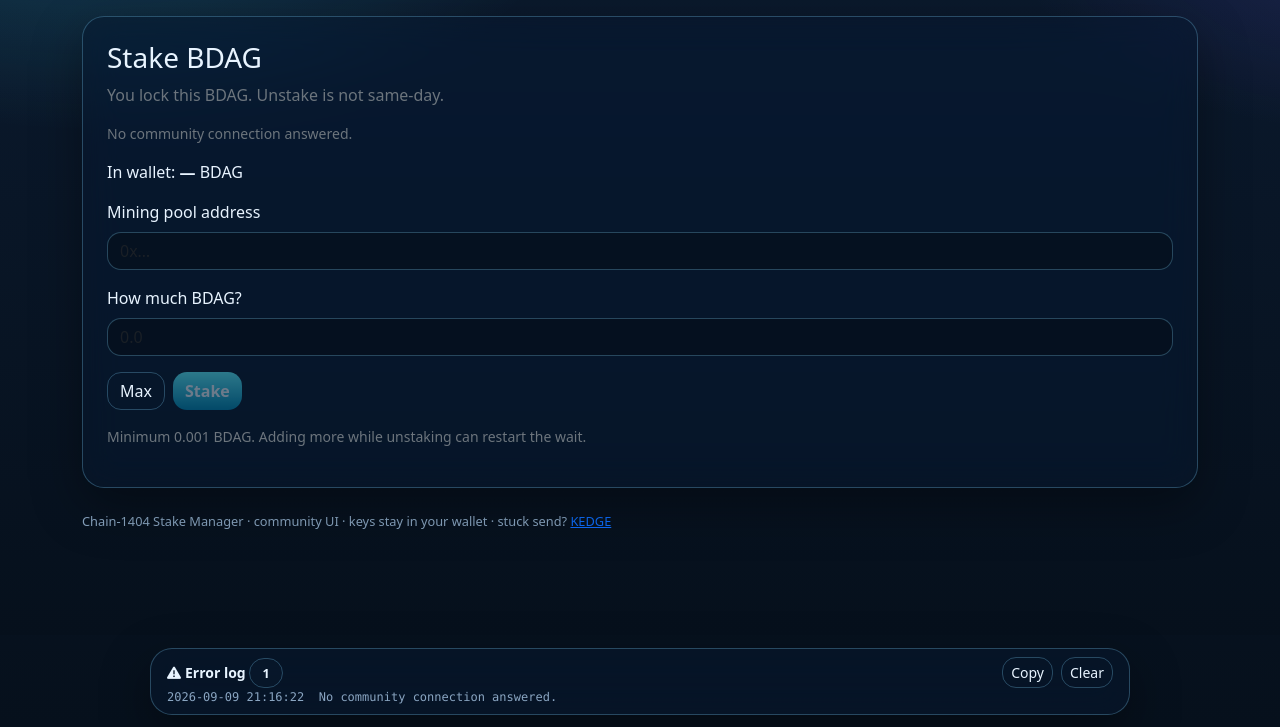
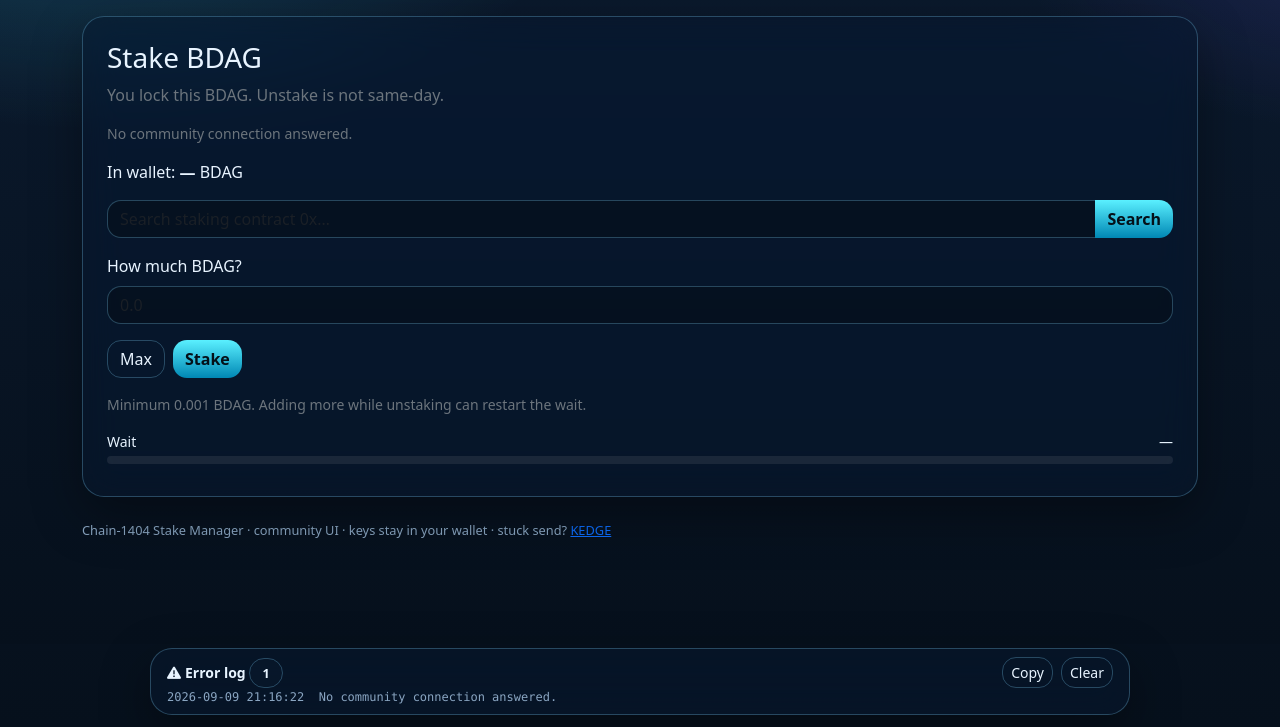
Before and after one commit to psycho-v1/Chain-1404-Stake-Manager, a plain HTML site: page stake.html in a window 1280 px wide. Shown: the part 73-800 px from the top of the page. Drawn offline with nearby package versions, Linux system fonts and the light colour scheme; no server answers.

Commit message:
Update stake.html

```diff
--- a/stake.html
+++ b/stake.html
@@ -18,15 +18,27 @@
       <p class="text-secondary">You lock this BDAG. Unstake is not same-day.</p>
       <p id="detail" class="small text-secondary"></p>
       <p>In wallet: <strong id="bal">—</strong> BDAG</p>
-      <label class="form-label" for="pool">Mining pool address</label>
-      <input class="form-control mb-3" id="pool" placeholder="0x…" autocomplete="off" spellcheck="false">
+      <p class="small" id="lockedLine"></p>
+      <div class="input-group mb-3">
+        <input class="form-control" id="contractQuery" placeholder="Search staking contract 0x…" autocomplete="off" spellcheck="false">
+        <button class="btn btn-accent" type="button" id="btnSearchContracts">Search</button>
+      </div>
+      <div id="contractHits"></div>
       <label class="form-label" for="amount">How much BDAG?</label>
       <input class="form-control" id="amount" inputmode="decimal" placeholder="0.0">
       <div class="d-flex flex-wrap gap-2 mt-3">
         <button type="button" class="btn btn-ghost" id="btnMax">Max</button>
-        <button type="button" class="btn btn-accent" id="btnStake" data-need-ready>Stake</button>
+        <button type="button" class="btn btn-accent" id="btnStake">Stake</button>
       </div>
       <p class="small text-secondary mt-3" id="firstStake">Minimum 0.001 BDAG. Adding more while unstaking can restart the wait.</p>
+      <div class="wait-card mt-3" id="waitCard">
+        <div class="d-flex justify-content-between small mb-1">
+          <span id="waitLabel">Wait</span>
+          <span id="waitClock">—</span>
+        </div>
+        <div class="wait-track"><div class="wait-fill" id="waitFill"></div></div>
+        <p class="small text-secondary mb-0 mt-2" id="waitHint"></p>
+      </div>
     </div>
   </main>
   <footer class="site container-xl pb-3" id="foot"></footer>
```
